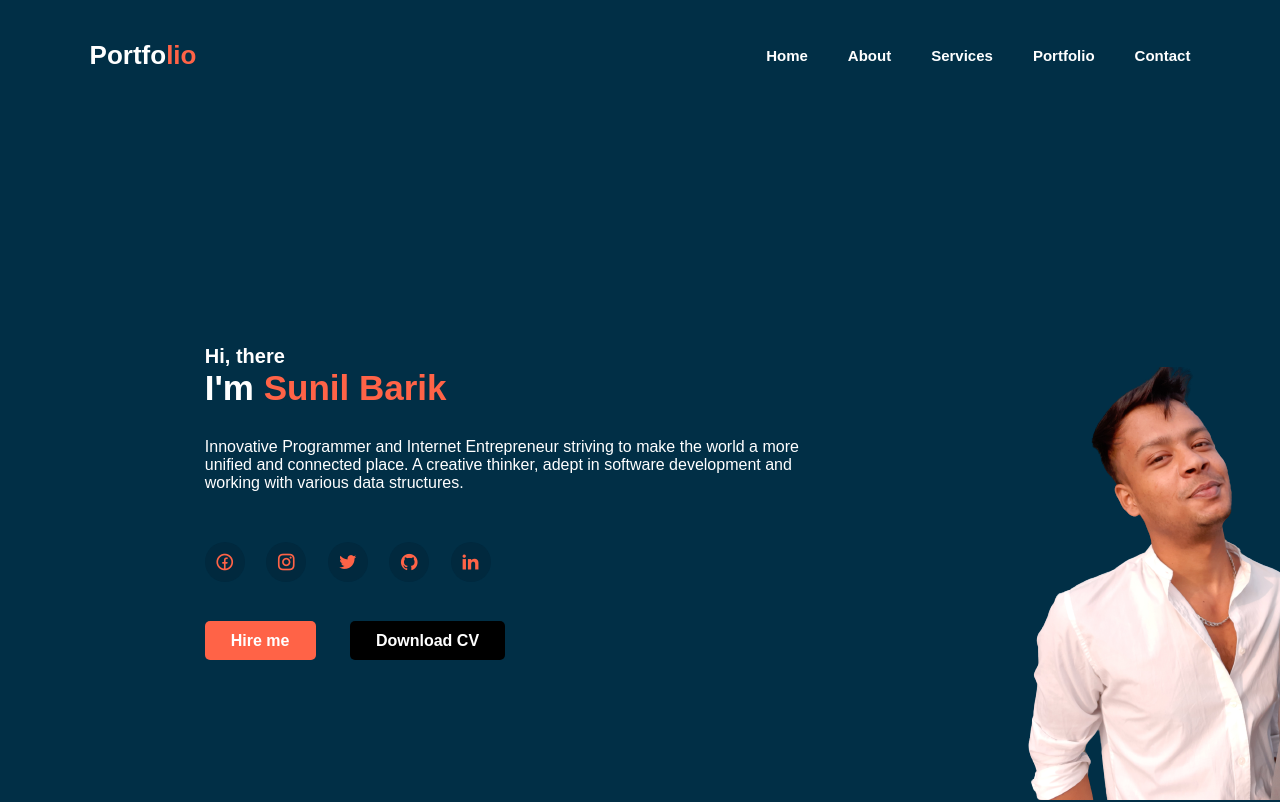
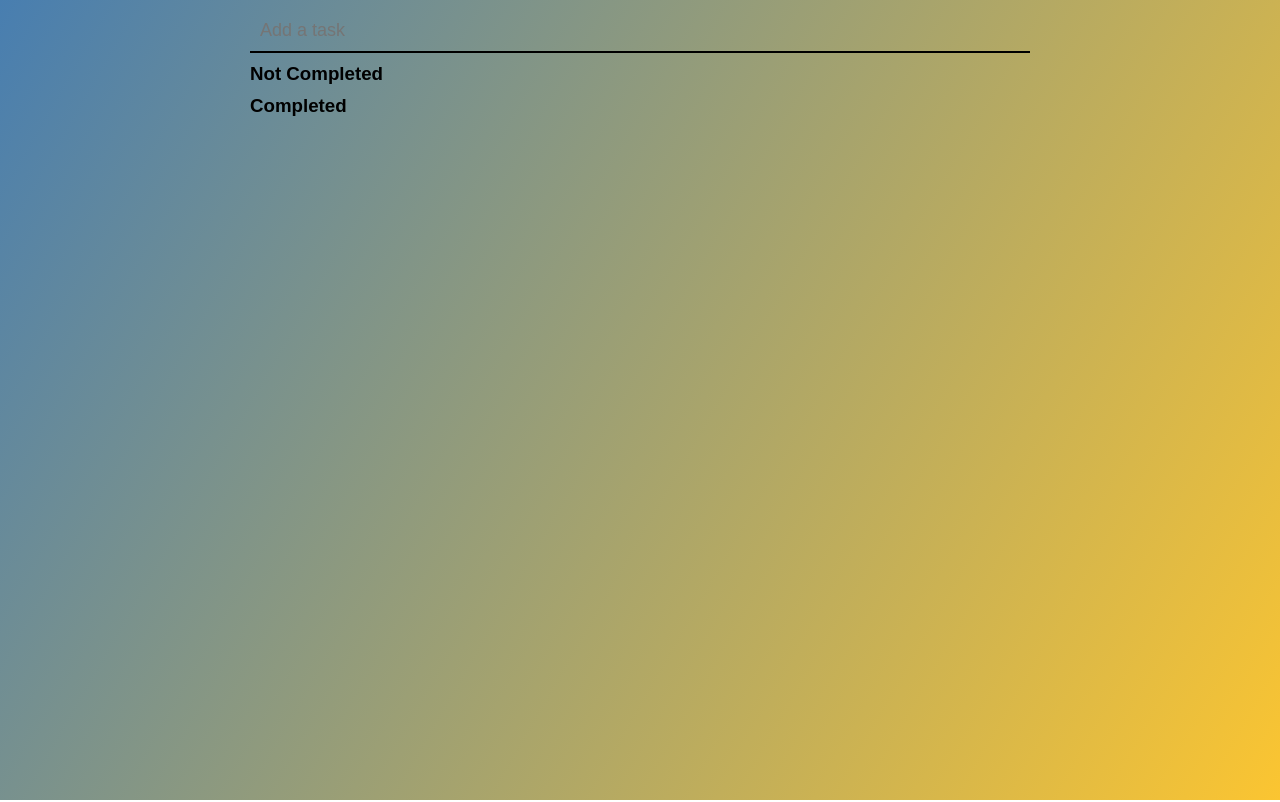
Before and after one commit to Sunil-Barik/To-Do-List, a plain HTML site: page index.html in a window 1280 px wide. Shown: the top 802 px of the page. Drawn offline with nearby package versions, Linux system fonts and the light colour scheme.

Commit message:
Add files via upload

```diff
--- a/index.html
+++ b/index.html
@@ -1,67 +1,58 @@
 <!DOCTYPE html>
-<html lang="en">
+<html lang="en" dir="ltr">
   <head>
-    <meta charset="UTF-8">
-    <meta name="viewport" content="width=device-width, initial-scale=1.0">
-    <title>Portfolio</title>
+    <meta charset="utf-8">
+    <title></title>
     <link rel="stylesheet" href="style.css">
-    <script src="scripts.js"></script></body>
-
-    <link href="https://cdn.jsdelivr.net/npm/remixicon@3.5.0/fonts/remixicon.css" rel="stylesheet">
+    <link rel="stylesheet" href="https://cdnjs.cloudflare.com/ajax/libs/font-awesome/5.8.2/css/all.css">
+    <script src="https://cdnjs.cloudflare.com/ajax/libs/jquery/3.4.1/jquery.min.js"></script>
   </head>
   <body>
-<header>
-    <a href="index.html" class="logo">Portfo<span>lio</span></a>
-<div class="bx-bx-menu"></div>
-<ul class="navlist">
-    <li><a href="">Home</a></li>
-    <li><a href="">About</a></li>
-    <li><a href="">Services</a></li>
-    <li><a href="">Portfolio</a></li>
-    <li><a href="">Contact</a></li>
-</ul>
-</header>
 
-<section class="Hero" id="home">
+    <div class="container">
+      <input type="text" class="txtb" placeholder="Add a task">
+      <div class="notcomp">
+        <h3>Not Completed</h3>
 
-<div class="main-content">
-    <h4>Hi, there</h4>
-    <h1>I'm <span> Sunil Barik</span></h1>
-    <p>Innovative Programmer and Internet Entrepreneur striving to make the world a
-        more unified and connected place. A creative thinker, adept in software
-        development and working with various data structures.</p>
-<div class="social">
-    <a href="https://www.facebook.com/su.nil.733076"><i class="ri-facebook-circle-line"></i></a>
-    <a href="https://www.instagram.com/____sunilbarik_____/"><i class="ri-instagram-line"></i></a>
-    <a href="https://twitter.com/SunilBarik62"><i class="ri-twitter-fill"></i></a>
-    <a href="https://github.com/Sunil-Barik"><i class="ri-github-fill"></i></a>
-    <a href="https://www.linkedin.com/in/sunil-barik-06b1611a7/"><i class="ri-linkedin-fill"></i></a>
 
 
       </div>
 
-<div class="main-btn">
-    <a href="" class="btn">Hire me</a>
-    <a href="" class="btn-2">Download CV</a>
+      <div class="comp">
+        <h3>Completed</h3>
+      </div>
     </div>
 
-</div>
 
-</section>
+    <script type="text/javascript">
+      $(".txtb").on("keyup",function(e){
+        //13  means enter button
+        if(e.keyCode == 13 && $(".txtb").val() != "")
+        {
+          var task = $("<div class='task'></div>").text($(".txtb").val());
+          var del = $("<i class='fas fa-trash-alt'></i>").click(function(){
+            var p = $(this).parent();
+            p.fadeOut(function(){
+              p.remove();
+            });
+          });
 
-</div>
-<section class="about">
-    <div class="about-img">
-        <img src="image.png" alt="">
-    </div>
-    <div class="exp">
-        <h2>projects: <span> click to see</span></h2>
-        <h2>projects: <span> click to see</span></h2>
+          var check = $("<i class='fas fa-check'></i>").click(function(){
+            var p = $(this).parent();
+            p.fadeOut(function(){
+              $(".comp").append(p);
+              p.fadeIn();
+            });
+            $(this).remove();
+          });
 
+          task.append(del,check);
+          $(".notcomp").append(task);
+            //to clear the input
+          $(".txtb").val("");
+        }
+      });
+    </script>
 
-
-
-    </div>
-</section>
-
+  </body>
 </html>
--- a/style.css
+++ b/style.css
@@ -1,181 +1,51 @@
 *{
-
-padding:0px;
-margin: 0px;
-box-sizing: border-box;
-font-family: sans-serif;
-text-decoration: none;
-list-style: none;
-scroll-behavior: smooth;
-
+  margin: 0;
+  padding: 0;
+  font-family: "montserrat",sans-serif;
+  box-sizing: border-box;
 }
 
 body{
-        background-color: #012f46;
-        width: 100%;
-        height: 100%;
-}
-header{
-    position: fixed;
-    width: 100%;
-    top: 0;
-    right: 0;
-    z-index: 1000;
-    display:flex ;
-    align-items: center;
-    justify-content: space-between;
-    padding: 40px 7%;
-    background: transparent;
-}
-.logo{
-    font-size: 26px;
-    font-weight: 600;
-    color: white;
-}
-span{
-
-color: tomato;
-
-}
-
-.navlist {
-    display: flex;
-}
-.navlist a{
-
-font-size: 15px;
-font-weight: bold;
-margin-left: 40px;
-color: white;
-transition: .5s;
-
-
-}
-.navlist a:hover{
-    color: tomato;
-
+  background-image: linear-gradient(120deg,#487eb0,#fbc531);
+  min-height: 100vh;
 }
 
 
-section{
-    padding: 110px 16% 90px;
+.container{
+  max-width: 800px;
+  margin: auto;
+  padding: 10px;
 }
 
-.Hero{
-    height: 100vh;
-    width: 100%;
-    background: url(image.png);
-    background-position: bottom right ;
-    background-repeat: no-repeat;
-    display:flex ;
-    align-items: center;
-    justify-content: flex-start;
-
-
-}
-.main-content{
-    color: white;
-    margin-top: 20%;
-}
-.main-content h4{
-    font-size: 20px;
-}
-.main-content h1{
-    font-size: 35px;
-}
-.main-content p{
-    width:70%;
-    height: 50%;
-    margin-top: 30px;
-
-}
-.social{
-    padding-top: 50px;
-}
-.social i{
-
-    display: inline-flex;
-    color: tomato;
-    width: 40px;
-    height: 40px;
-    justify-content: center;
-    align-items: center;
-    border-radius: 50%;
-    backdrop-filter: brightness(88%);
-    font-size: 20px;
-    margin-right: 17px;
-    box-shadow: 0 0 20px transparent;
-    cursor: pointer;
-    transition: all .50s ease;
-
-
+.txtb{
+  width: 100%;
+  border: none;
+  border-bottom: 2px solid #000;
+  background: none;
+  padding: 10px;
+  outline: none;
+  font-size: 18px;
 }
 
-.social i:hover{
-transform: scale(1.2);
-box-shadow: 0 0 20px white;
-
-
+h3{
+  margin: 10px 0;
 }
 
-.main-btn{
-    margin-top: 50px;
+.task{
+  width: 100%;
+  background: rgba(255,255,255,0.5);
+  padding: 18px;
+  margin: 6px 0;
+  overflow: hidden;
 }
 
-.btn{
-    padding: 11px 26px;
-    background-color:tomato;
-    color: rgb(255, 255, 255);
-    font-weight: bold;
-    border-radius: 5px;
-
+.task i{
+  float: right;
+  margin-left: 20px;
+  cursor: pointer;
 }
 
-.btn:hover{
-background-color:black ;
-font-weight: bold;
-    box-shadow: 0 0 15px white;
-    transform: scale(0.7);
-    transition: .3s;
-
+.comp .task{
+  background: rgba(0,0,0,.5);
+  color: #fff;
 }
- .btn-2{
-    color: white;
-    background-color: black;
-    margin-left: 30px;
-    padding:  11px 26px;
-    border-radius: 5px;
-    font-weight: bold;
-}
-.btn-2:hover{
-    font-weight: bold;
-    background-color: tomato;
-    box-shadow: 0 0 15px white;
-    transform: scale(0.7);
-    transition: .3s;
-
-}
-.about{
-    width: 100%;
-    height: 100%;
-}
-.about-img img{
-margin-top: 40px;
-    border-radius: 50%;
-    border: 5px solid tomato;
-    box-shadow:0 0 10px rgb(255, 255, 255) ;
-
-
-}
-header .sticky{
-    background:#b2d3e4 ;
-    box-shadow: 0 .1rem 1rem rgba(158, 151, 151, 0.2);
-    padding: 16px 16%;
-
-}
-.exp{
-
-display: inline-flex;
-
-
-}
```
Lines whose indentation alone changed are shown as unchanged.
